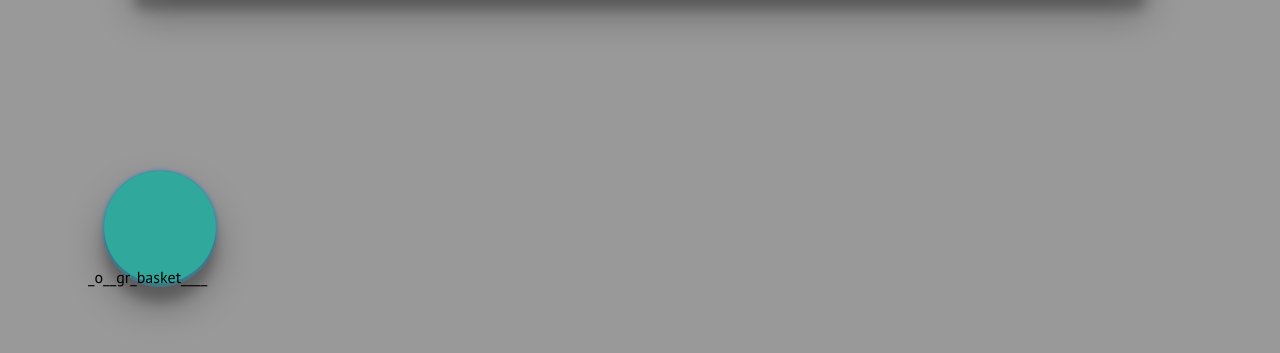
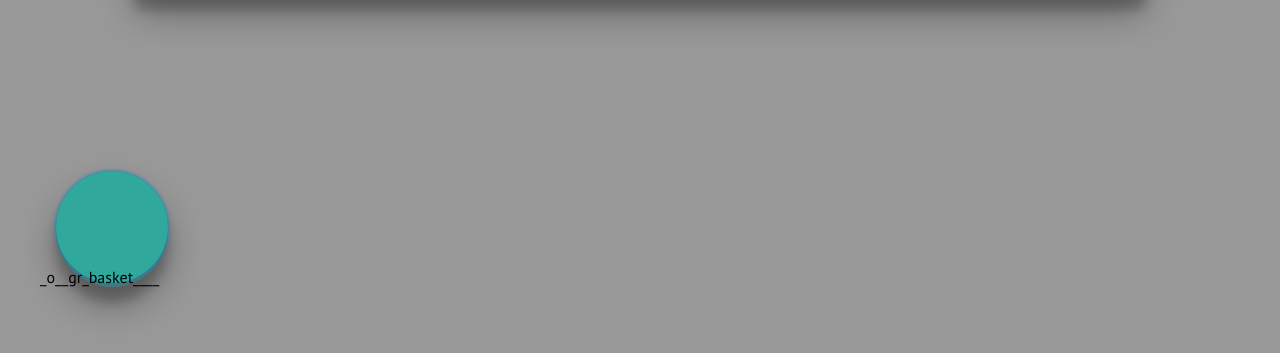
Before and after one commit to 44xtc44/GhettoRecorder, a plain HTML site: page ghettorecorder/index.html in a window 1280 px wide. Shown: the part 167-520 px from the top of the page. Drawn offline with Linux system fonts and the light colour scheme.

Commit message:
Android move canvas to 3em left

```diff
--- a/ghettorecorder/static/css/style.css
+++ b/ghettorecorder/static/css/style.css
@@ -5,6 +5,7 @@
   --border-radius: .6em;
   --box-shadow: rgba(0, 0, 0, 0.3) 0px 19px 38px, rgba(0, 0, 0, 0.22) 0px 15px 12px;
 }
+
 body{
   font-family:PT Sans, arial;
   color:black;
@@ -59,6 +60,7 @@ h1 {
   border-top-left-radius: var(--border-radius);
   border-top-right-radius: var(--border-radius);
 }
+
 /* container canvas Balloon */
 .contCanvasBalloon {
   position: relative; /* child div can position absolute */
@@ -67,7 +69,7 @@ h1 {
 #divBasket {
   position: absolute;
   top: 24em;
-  left: 5em;
+  left: 2em;
 }
 #divCanvasBalloon {
   position: absolute;
@@ -75,7 +77,7 @@ h1 {
   border-radius: 20em;
   background-color: cadetBlue;
   top: 18em;
-  left: 6em;
+  left: 3em;
   z-index: 0;
   box-shadow: var(--box-shadow);
 }
```
